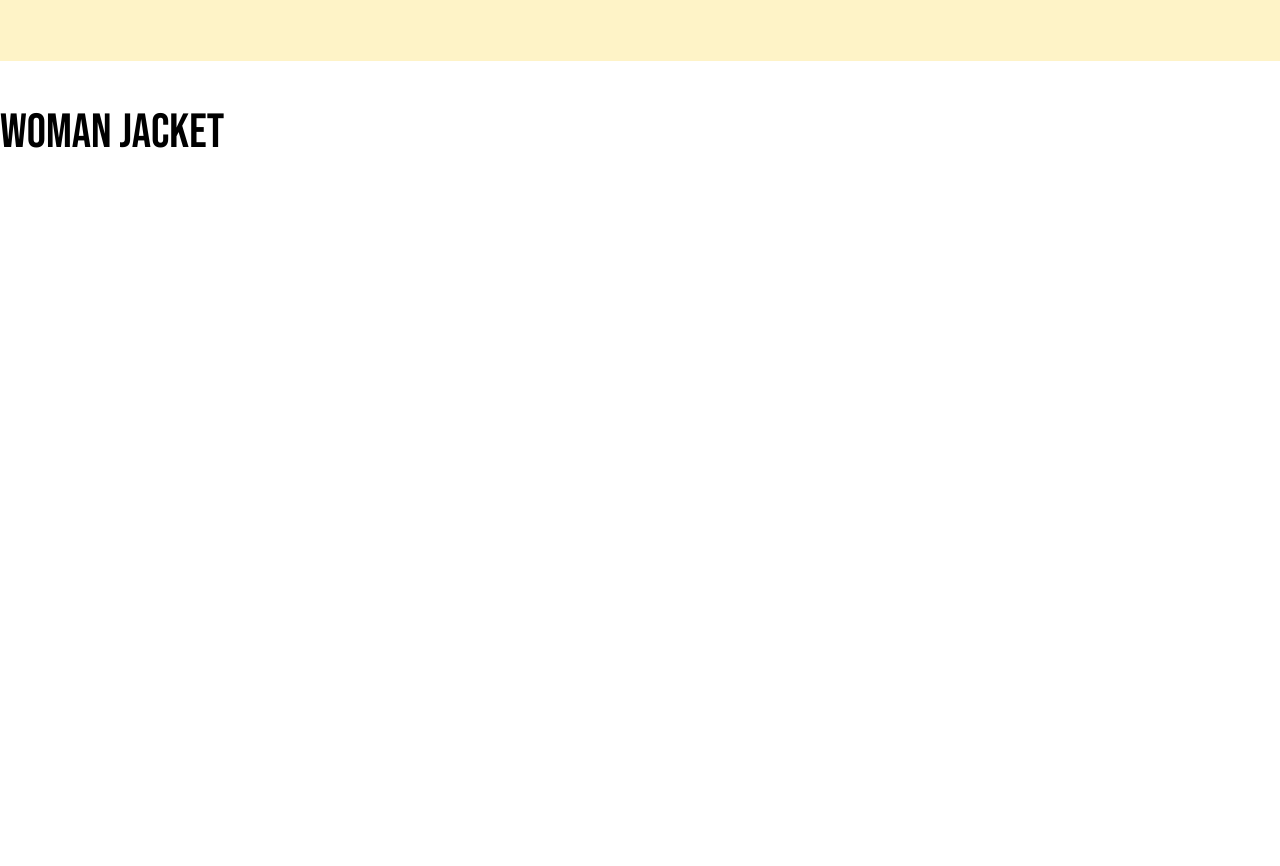
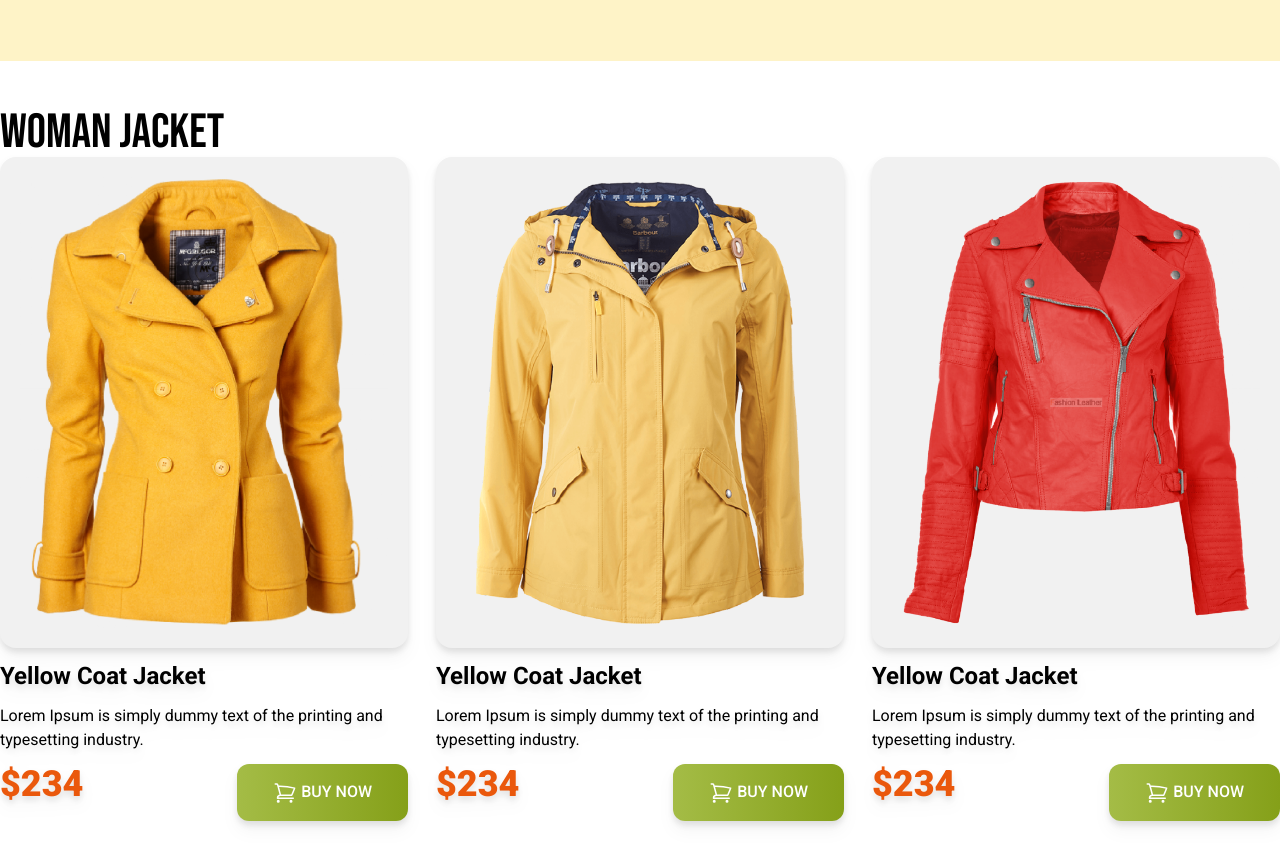
Before and after one commit to najibvai/penguin-fashion-practies, a plain HTML site: page index.html in a window 1280 px wide. Shown: the part 546-1412 px from the top of the page. Before the commit the page ends 800 px from the top, so only its background shows below. Drawn offline with nearby package versions, Linux system fonts and the light colour scheme.

Commit message:
card added

```diff
--- a/index.html
+++ b/index.html
@@ -6,12 +6,21 @@
     <meta name="viewport" content="width=device-width, initial-scale=1.0">
     <title>Penguin Fashion With Tailwind</title>
     <script src="https://cdn.tailwindcss.com"></script>
+    <!-- -------------------------------Font Bebas------------------------------------------- -->
     <link rel="preconnect" href="https://fonts.googleapis.com">
     <link rel="preconnect" href="https://fonts.gstatic.com" crossorigin>
     <link href="https://fonts.googleapis.com/css2?family=Bebas+Neue&display=swap" rel="stylesheet">
+    <!-- Font Roboto -->
+    <link rel="preconnect" href="https://fonts.googleapis.com">
+    <link rel="preconnect" href="https://fonts.gstatic.com" crossorigin>
+    <link href="https://fonts.googleapis.com/css2?family=Roboto:wght@400;500;700;900&display=swap" rel="stylesheet">
     <style>
-        .font-bebas{
+        .font-bebas {
             font-family: 'Bebas Neue', sans-serif;
+        }
+
+        .font-roboto {
+            font-family: 'Roboto', sans-serif;
         }
     </style>
 </head>
@@ -46,9 +55,72 @@
             </div>
         </div>
     </header>
-    <main class="max-w-7xl">
+    <main class="max-w-7xl mx-auto">
+        <!-- Woman Jacket -->
         <section class="py-12">
             <h3 class="text-5xl font-bebas">W0Man Jacket</h3>
+            <div class="grid grid-cols-1 md:grid-cols-2 lg:grid-cols-3 gap-7 font-roboto">
+                <!-- Jacket 1 -->
+                <div class="space-y-3 drop-shadow-lg">
+                    <div class="bg-[#F1F1F1] p-5 rounded-2xl">
+                        <img src="images/jacket-1.png" alt="">
+                    </div>
+                    <h4 class="text-2xl font-bold">Yellow Coat Jacket </h4>
+                    <p>Lorem Ipsum is simply dummy text of the
+                        printing and typesetting industry.</p>
+                    <div class="flex justify-between">
+                        <h3 class="text-4xl font-black text-orange-600">$234</h3>
+                        <button
+                            class="py-4 px-9 bg-gradient-to-r from-[#A4BC46] to-[#85A019]  rounded-xl uppercase text-white font-medium">
+                            <svg xmlns="http://www.w3.org/2000/svg" fill="none" viewBox="0 0 24 24" stroke-width="1.5"
+                                stroke="currentColor" class="w-6 h-6 inline">
+                                <path stroke-linecap="round" stroke-linejoin="round"
+                                    d="M2.25 3h1.386c.51 0 .955.343 1.087.835l.383 1.437M7.5 14.25a3 3 0 00-3 3h15.75m-12.75-3h11.218c1.121-2.3 2.1-4.684 2.924-7.138a60.114 60.114 0 00-16.536-1.84M7.5 14.25L5.106 5.272M6 20.25a.75.75 0 11-1.5 0 .75.75 0 011.5 0zm12.75 0a.75.75 0 11-1.5 0 .75.75 0 011.5 0z" />
+                            </svg>
+                            BUY NOW</button>
+                    </div>
+                </div>
+                <!-- Jacket 2 -->
+                <div class="space-y-3 drop-shadow-lg">
+                    <div class="bg-[#F1F1F1] p-5 rounded-2xl">
+                        <img src="images/jacket-2.png" alt="">
+                    </div>
+                    <h4 class="text-2xl font-bold">Yellow Coat Jacket </h4>
+                    <p>Lorem Ipsum is simply dummy text of the
+                        printing and typesetting industry.</p>
+                    <div class="flex justify-between">
+                        <h3 class="text-4xl font-black text-orange-600">$234</h3>
+                        <button
+                            class="py-4 px-9 bg-gradient-to-r from-[#A4BC46] to-[#85A019]  rounded-xl uppercase text-white font-medium">
+                            <svg xmlns="http://www.w3.org/2000/svg" fill="none" viewBox="0 0 24 24" stroke-width="1.5"
+                                stroke="currentColor" class="w-6 h-6 inline">
+                                <path stroke-linecap="round" stroke-linejoin="round"
+                                    d="M2.25 3h1.386c.51 0 .955.343 1.087.835l.383 1.437M7.5 14.25a3 3 0 00-3 3h15.75m-12.75-3h11.218c1.121-2.3 2.1-4.684 2.924-7.138a60.114 60.114 0 00-16.536-1.84M7.5 14.25L5.106 5.272M6 20.25a.75.75 0 11-1.5 0 .75.75 0 011.5 0zm12.75 0a.75.75 0 11-1.5 0 .75.75 0 011.5 0z" />
+                            </svg>
+                            BUY NOW</button>
+                    </div>
+                </div>
+                <!-- Jacket 3 -->
+                <div class="space-y-3 drop-shadow-lg">
+                    <div class="bg-[#F1F1F1] p-5 rounded-2xl">
+                        <img src="images/jacket-3.png" alt="">
+                    </div>
+                    <h4 class="text-2xl font-bold">Yellow Coat Jacket </h4>
+                    <p>Lorem Ipsum is simply dummy text of the
+                        printing and typesetting industry.</p>
+                    <div class="flex justify-between">
+                        <h3 class="text-4xl font-black text-orange-600">$234</h3>
+                        <button
+                            class="py-4 px-9 bg-gradient-to-r from-[#A4BC46] to-[#85A019]  rounded-xl uppercase text-white font-medium">
+                            <svg xmlns="http://www.w3.org/2000/svg" fill="none" viewBox="0 0 24 24" stroke-width="1.5"
+                                stroke="currentColor" class="w-6 h-6 inline">
+                                <path stroke-linecap="round" stroke-linejoin="round"
+                                    d="M2.25 3h1.386c.51 0 .955.343 1.087.835l.383 1.437M7.5 14.25a3 3 0 00-3 3h15.75m-12.75-3h11.218c1.121-2.3 2.1-4.684 2.924-7.138a60.114 60.114 0 00-16.536-1.84M7.5 14.25L5.106 5.272M6 20.25a.75.75 0 11-1.5 0 .75.75 0 011.5 0zm12.75 0a.75.75 0 11-1.5 0 .75.75 0 011.5 0z" />
+                            </svg>
+                            BUY NOW</button>
+                    </div>
+                </div>
+            </div>
         </section>
     </main>
     <footer>
```
